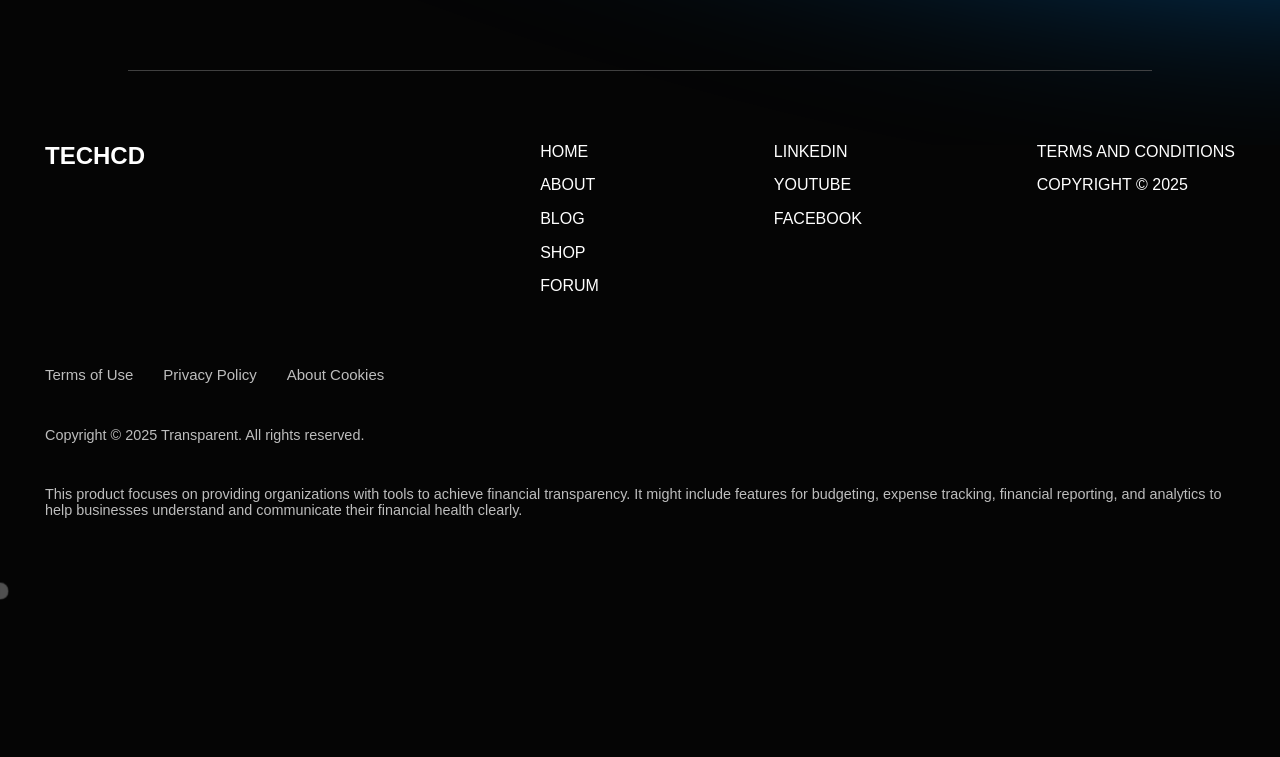
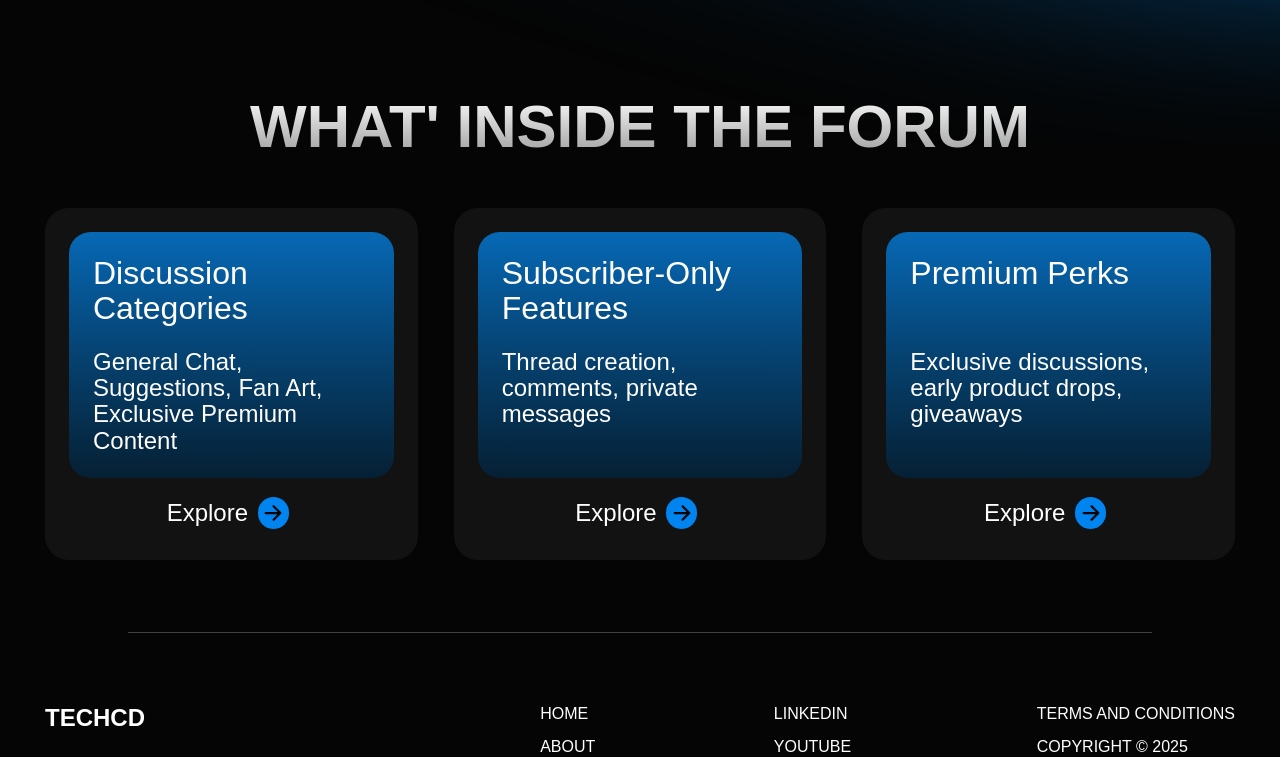
Before and after one commit to chamika-damith/techcd-portfolio, a Next.js app: page /forum in a window 1280 px wide. Shown: the part 489-1246 px from the top of the page. Before the commit the page ends 1080 px from the top, so only its background shows below. Built offline with nearby package versions, Linux system fonts and the light colour scheme; a web font is replaced by a local one.

Commit message:
feat(forum-page): content section

```diff
--- a/app/(user-pages)/forum/page.tsx
+++ b/app/(user-pages)/forum/page.tsx
@@ -1,10 +1,13 @@
 import React from "react";
+
 import Header from "@/components/user/forum-page/header/Header";
+import Content from "@/components/user/forum-page/content/Content";
 
 const ForumPage = () => {
   return (
     <>
       <Header />
+      <Content />
     </>
   );
 };
--- /dev/null
+++ b/components/user/forum-page/content/Content.tsx
@@ -0,0 +1,57 @@
+import React from "react";
+
+import SectionTitle from "./SectionTitle";
+import { IoArrowForward } from "react-icons/io5";
+
+const forumContentData = [
+  {
+    id: "001",
+    title: "Discussion Categories",
+    desc: "General Chat, Suggestions, Fan Art, Exclusive Premium Content",
+  },
+  {
+    id: "002",
+    title: "Subscriber-Only Features",
+    desc: "Thread creation, comments, private messages",
+  },
+  {
+    id: "003",
+    title: "Premium Perks",
+    desc: "Exclusive discussions, early product drops, giveaways",
+  },
+];
+
+const Content = () => {
+  return (
+    <section>
+      <div className="px-container relative container mx-auto mt-[4em]">
+        <SectionTitle />
+
+        <div className="mt-[2em] grid grid-cols-1 gap-[1.5em] lg:grid-cols-3">
+          {forumContentData.map(({ desc, id, title }) => (
+            <div
+              key={id}
+              className="bg-foreground/5 rounded-[1em] p-[1em] text-[14px] sm:text-[16px] md:text-[19px] lg:text-[21px] xl:text-[24px] 2xl:text-[26px]"
+            >
+              <div className="rounded-[0.9em] bg-gradient-to-b from-[#028EFC]/70 to-[#002643]/70 p-[1em]">
+                <p className="mb-[0.7em] text-[16px] sm:text-[20px] md:text-[24px] lg:h-[2.2em] lg:text-[28px] xl:text-[32px] 2xl:text-[36px]">
+                  {title}
+                </p>
+                <p className="font-light lg:h-[4.4em] 2xl:h-[3.3em]">{desc}</p>
+              </div>
+
+              <button className="group mx-auto mt-[0.5em] flex items-center gap-[0.1em]">
+                Explore
+                <div className="bg-primary text-background group-hover:text-foreground group-focus:text-foreground relative m-[0.3em] size-[1.3em] rounded-full transition-all duration-500 group-hover:bg-transparent group-focus:bg-transparent">
+                  <IoArrowForward className="absolute inset-0 m-auto group-hover:animate-pulse group-focus:animate-pulse" />
+                </div>
+              </button>
+            </div>
+          ))}
+        </div>
+      </div>
+    </section>
+  );
+};
+
+export default Content;
--- /dev/null
+++ b/components/user/forum-page/content/SectionTitle.tsx
@@ -0,0 +1,11 @@
+import React from "react";
+
+const SectionTitle = () => {
+  return (
+    <h2 className="dark:from-foreground to-foreground my-[0.2em] bg-gradient-to-b from-[#999999] bg-clip-text text-center text-[26px] font-semibold text-transparent uppercase sm:text-[34px] md:text-[43px] lg:text-[51px] xl:text-[60px] 2xl:text-[68px] dark:to-[#999999]">
+      What&apos; inside the forum
+    </h2>
+  );
+};
+
+export default SectionTitle;
```
